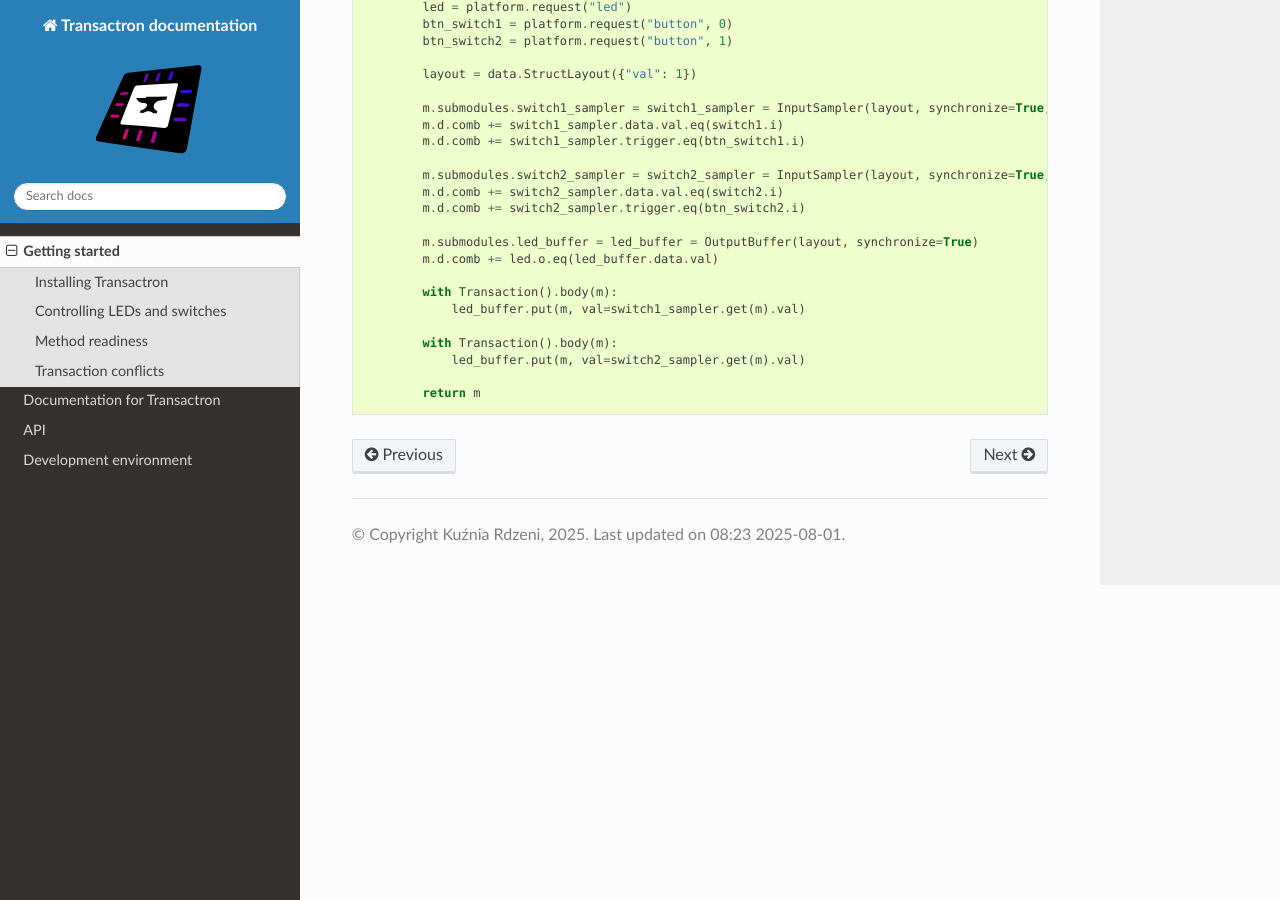
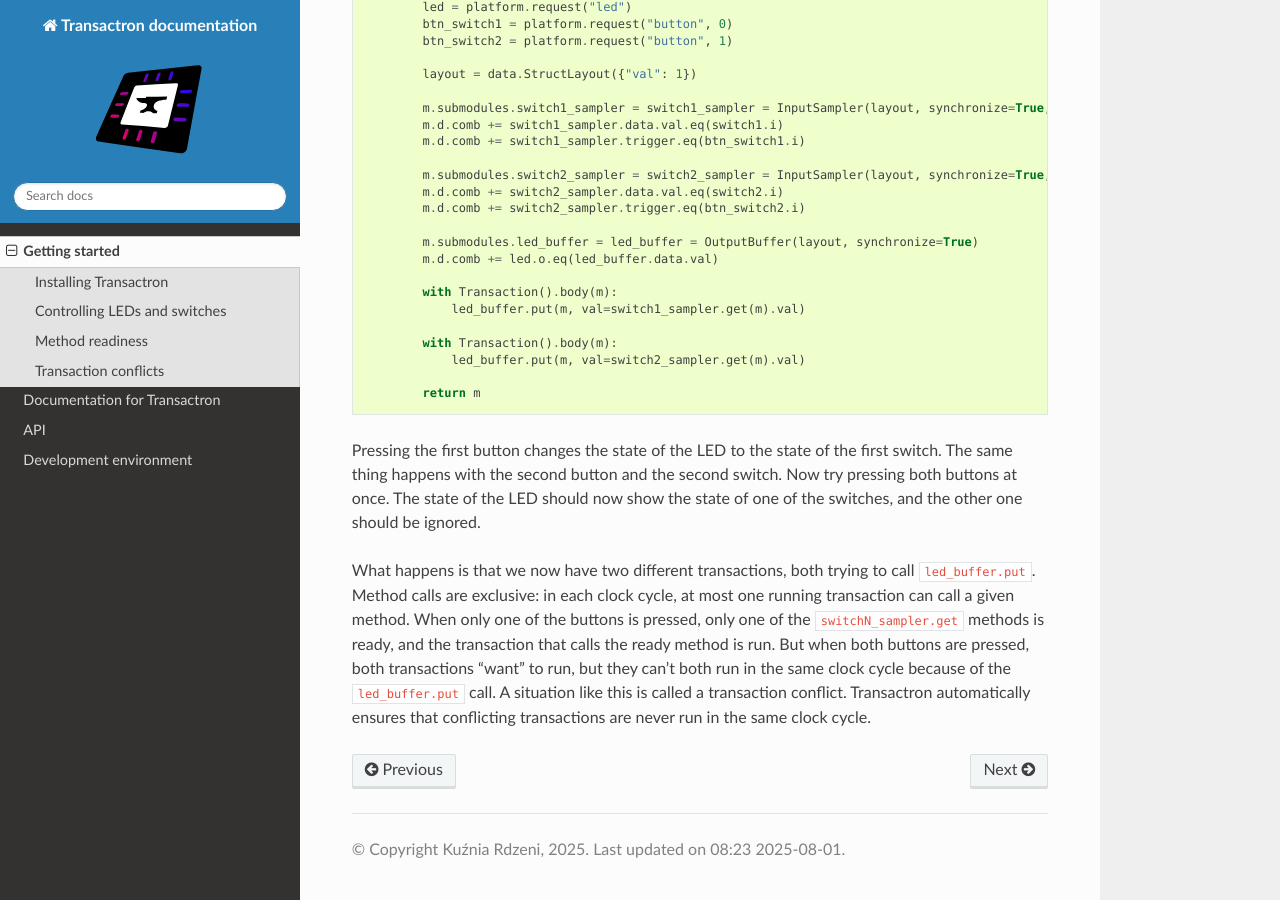
Before and after one commit to tilk/transactron, a Sphinx documentation site: the page built from docs/getting-started.md, in a window 1280 px wide and 900 px high, scrolled down 3357 px. Built offline with Sphinx 7.4.7 and the Read the Docs theme 3.1.0, drawn with Linux system fonts in a browser that asks for light colours; the version number could not be read and is left out.

Commit message:
Transaction conflicts

````diff
--- a/docs/getting-started.md
+++ b/docs/getting-started.md
@@ -113,3 +113,17 @@ Each of the switches has its own trigger button, but the LED output is always tr
 
 ```{literalinclude} _code/ledcontrol3.py
 ```
+
+Pressing the first button changes the state of the LED to the state of the first switch.
+The same thing happens with the second button and the second switch.
+Now try pressing both buttons at once.
+The state of the LED should now show the state of one of the switches, and the other one should be ignored.
+
+What happens is that we now have two different transactions, both trying to call `led_buffer.put`.
+Method calls are exclusive: in each clock cycle, at most one running transaction can call a given method.
+When only one of the buttons is pressed, only one of the `switchN_sampler.get` methods is ready, and the transaction that calls the ready method is run.
+But when both buttons are pressed, both transactions "want" to run, but they can't both run in the same clock cycle because of the `led_buffer.put` call.
+A situation like this is called a transaction conflict.
+Transactron automatically ensures that conflicting transactions are never run in the same clock cycle.
+
+% TODO: priorities? as an aside note?
````
